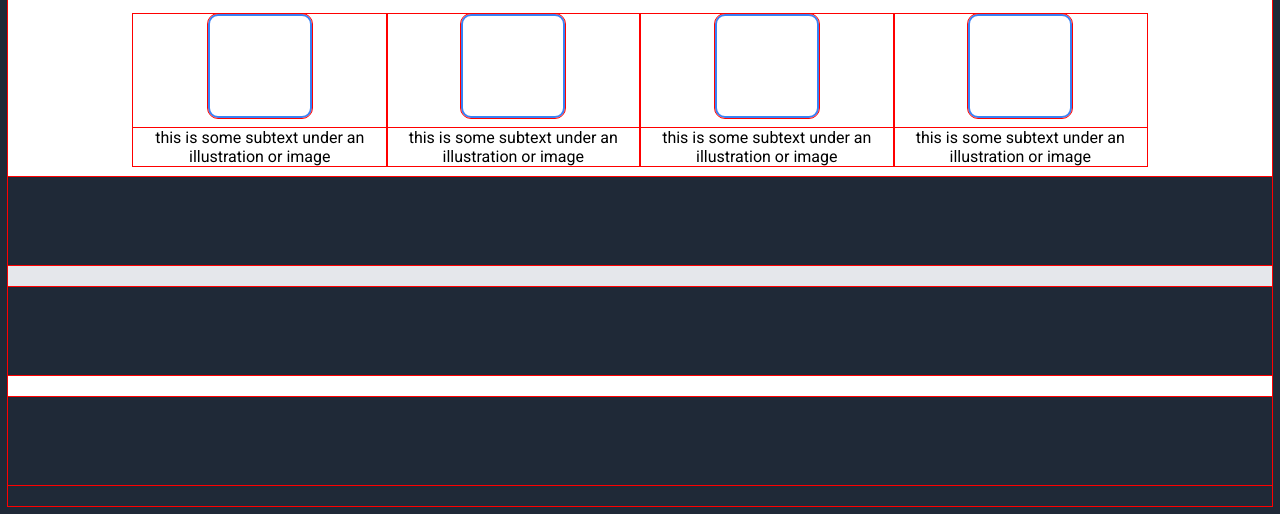
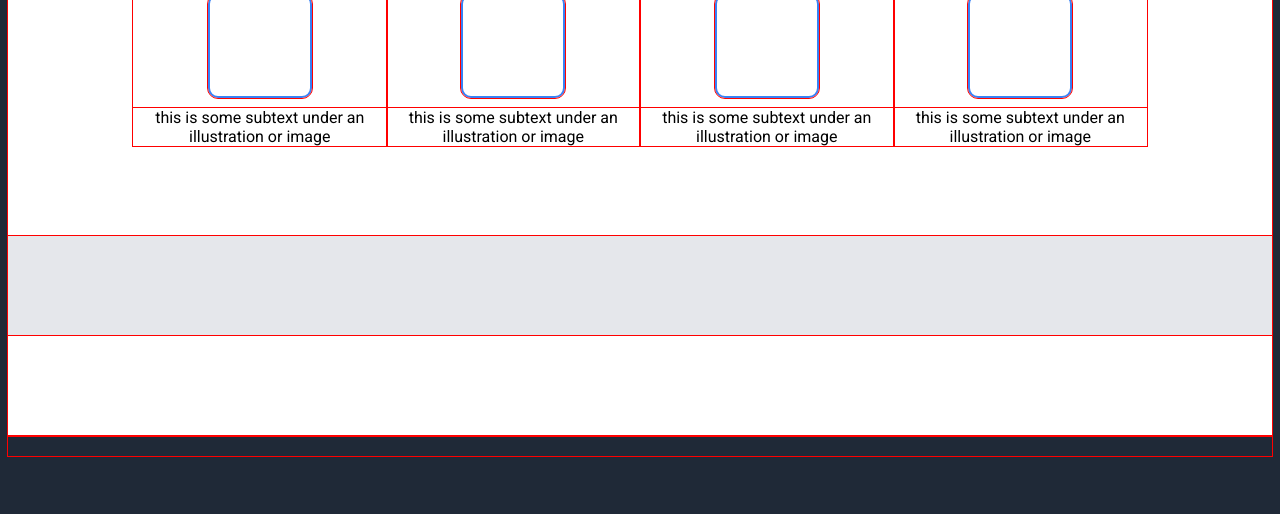
Before and after one commit to SilentCabin/landing-page, a plain HTML site: page index.html in a window 1280 px wide. Shown: the part 608-1122 px from the top of the page. After the commit the page ends 1072 px from the top, so only its background shows below. Drawn offline with Linux system fonts and the light colour scheme.

Commit message:
<fix> add padding to all sections
This is instead of flex gap between each section to allow the background colours to work

```diff
--- a/style.css
+++ b/style.css
@@ -5,15 +5,25 @@
 body {
     background-color: #1f2937;
     font-family: "Roboto";
-    /* margin: 10px 125px; */
     display: flex;
     flex-direction: column;
-    gap: 90px;
+    justify-content: space-evenly;
+    /* gap: 90px; */
 
 }
 body > * {
     padding: 10px 125px;
 }
+
+header,
+.hero,
+.info,
+.quote,
+.cta {
+    padding-bottom: 90px;
+}
+
+
 
 header {
     display: flex;
```
